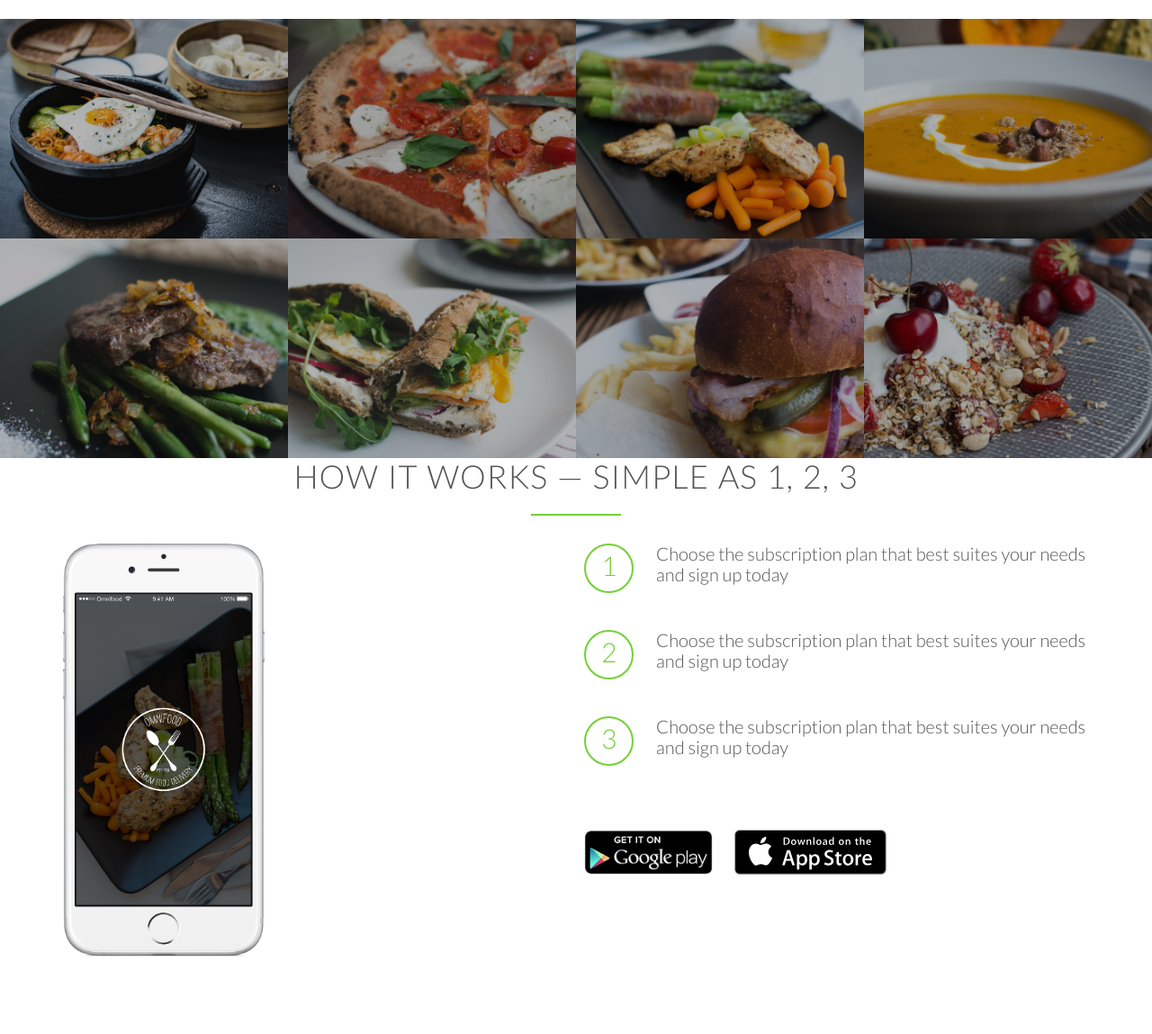
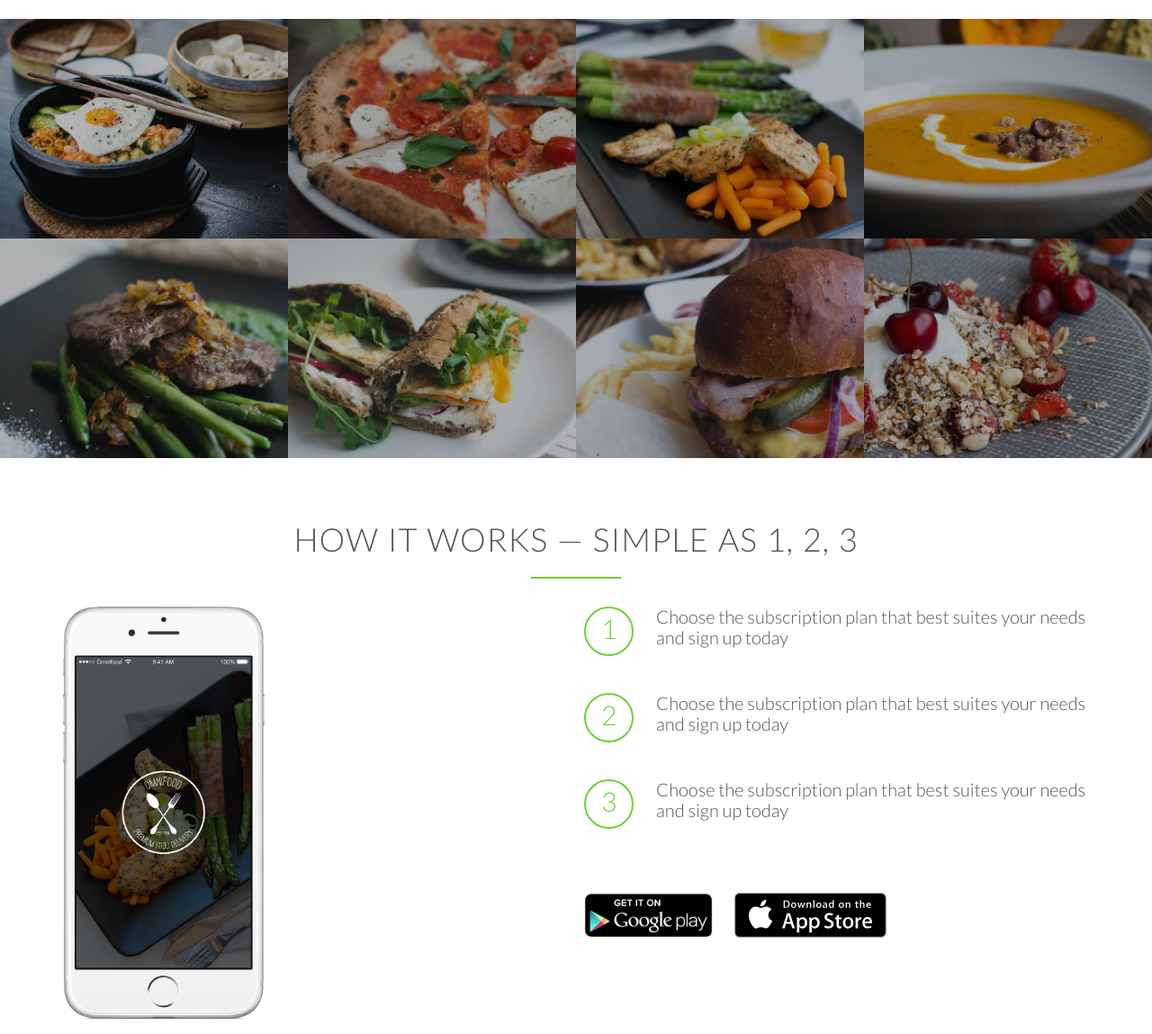
Before and after one commit to BrianBassard/omnifood, a plain HTML site: page index.html in a window 1280 px wide. Shown: the part 1483-2632 px from the top of the page at 90% size. Before the commit the page ends 2562 px from the top, so only its background shows below. Drawn offline with Linux system fonts and the light colour scheme; files whose address does not match are found by name.

Commit message:
Added section "how"

```diff
--- a/index.html
+++ b/index.html
@@ -86,7 +86,7 @@
         </section>
 
         <section class="section-meals">
-             <ul class="meals-showcase">
+             <ul class="meals-showcase clearfix">
                  <li>
                      <figure class="meal-photo">
                          <img src="resources/img/1.jpg">
@@ -108,7 +108,7 @@
                      </figure>
                  </li>
              </ul>
-             <ul class="meals-showcase">
+             <ul class="meals-showcase clearfix">
                 <li>
                     <figure class="meal-photo">
                         <img src="resources/img/5.jpg">
@@ -131,7 +131,7 @@
                 </li>
              </ul>
         </section>
-
+        <section class="how">
         <div class="steps">
             <div class="row">
                 <h2>How it works &mdash; Simple as 1, 2, 3</h2>
--- a/resources/css/style.css
+++ b/resources/css/style.css
@@ -1,8 +1,8 @@
 /*This is where we have set up the overall design scheme for the site vvv*/
 
 * {
-    margin: 0px;
-    padding: 0px;
+    margin: 0;
+    padding: 0;
     box-sizing: border-box;
 }
 
@@ -13,6 +13,15 @@ html {
     font-weight: 300;
     font-size: 20px;
     text-rendering: optimizeLegibility;
+}
+
+.clearfix {zoom: 1}
+.clearfix:after {
+    content: '.';
+    clear: both;
+    display: block;
+    height: 0;
+    visibility: hidden;
 }
 
 /*This is where we have set up the overall design scheme for the site ^^^*/
@@ -190,7 +199,6 @@ h2:after {
     display: block;
     float: left;
     width: 25%;
-    margin: 0;
 }
 
 .meal-photo {
@@ -213,8 +221,8 @@ h2:after {
     transform: scale(1.03);
 }
 
-.steps-box {
-    margin-top: 30px;
+.how {
+    margin-top: 70px;
 }
 
 .steps-box:first-child {
```
